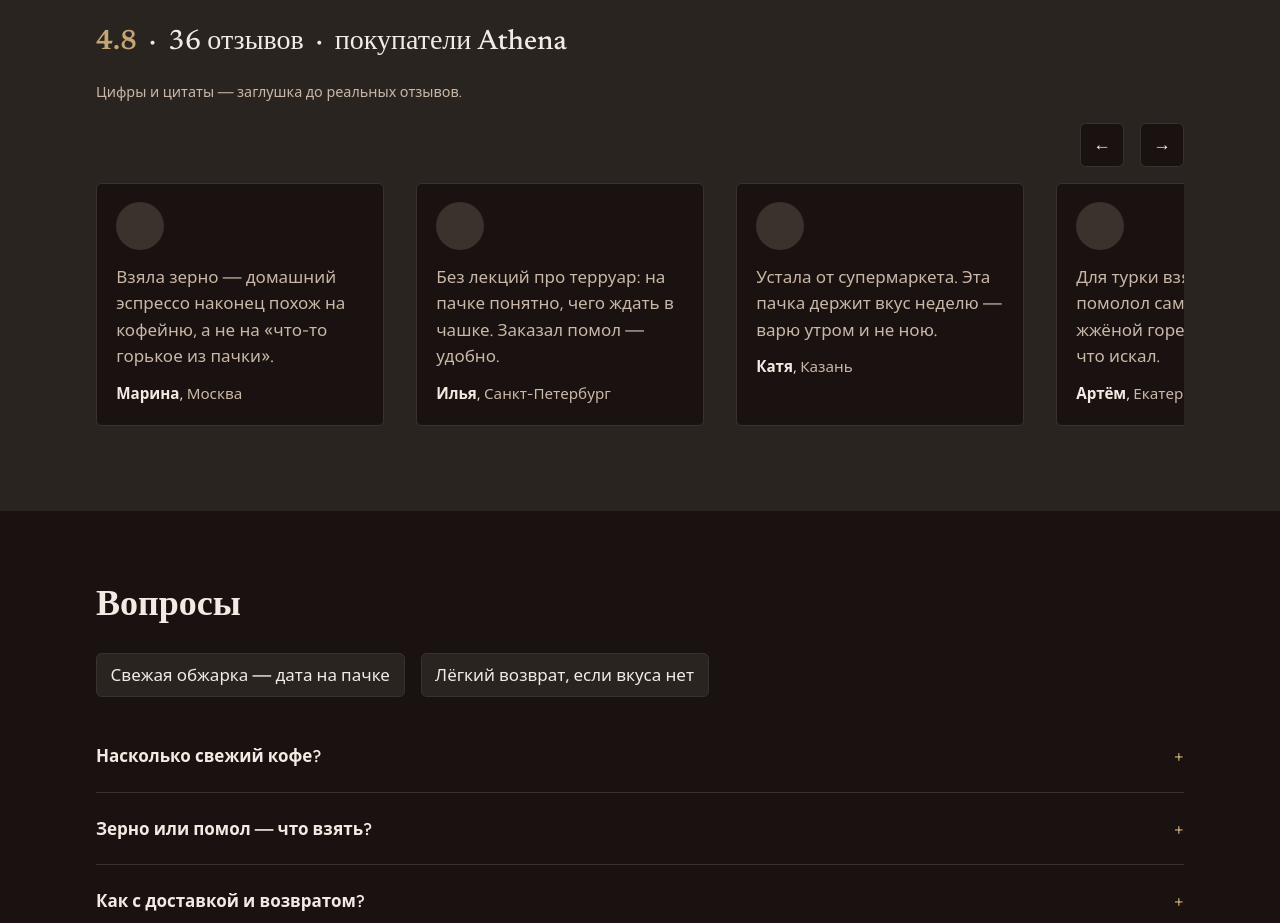
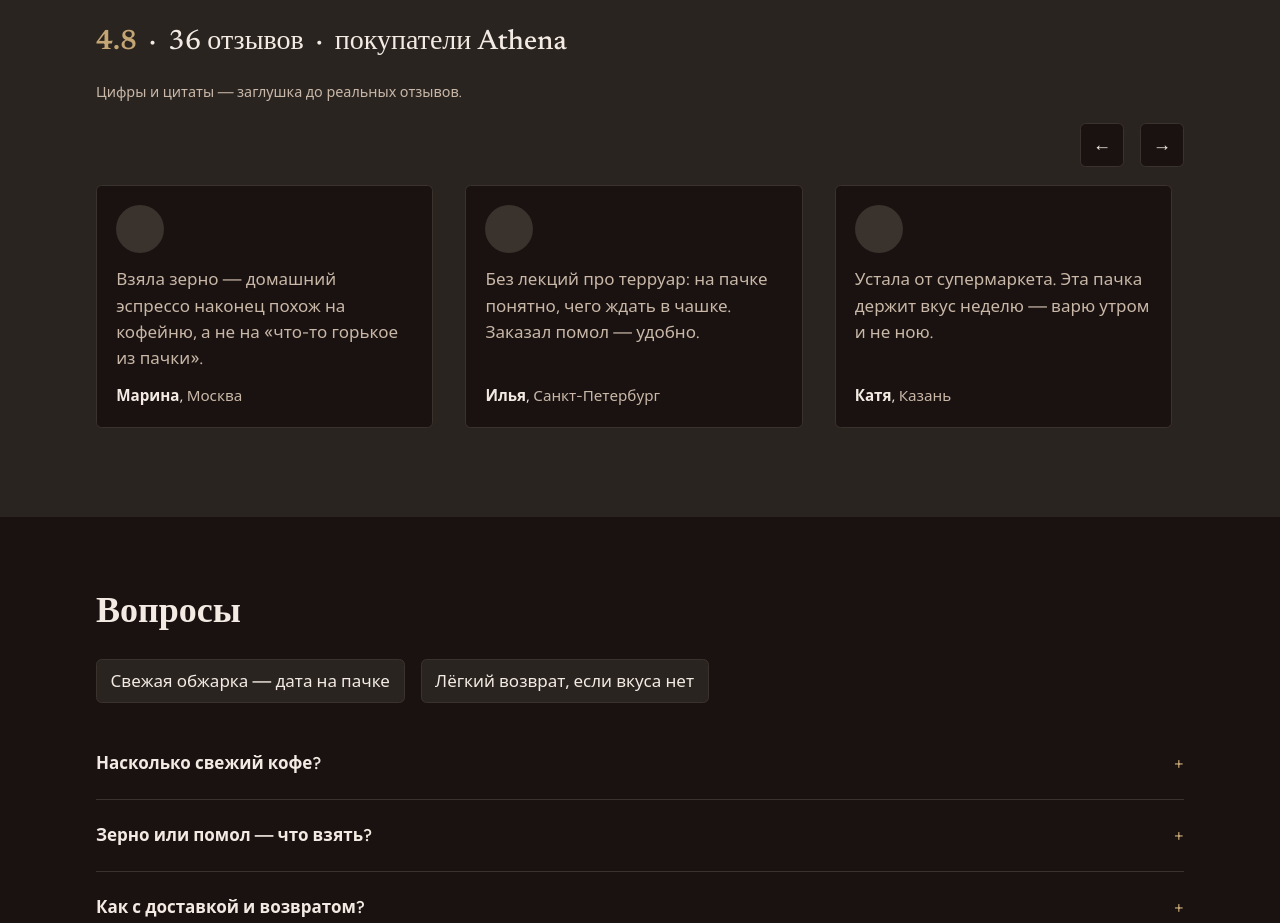
Before and after one commit to JustSnow/coffee-land, a plain HTML site: page index.html in a window 1280 px wide. Shown: the part 3020-3943 px from the top of the page. Drawn offline with Linux system fonts and the light colour scheme.

Commit message:
improve review block

```diff
--- a/css/styles.css
+++ b/css/styles.css
@@ -430,6 +430,7 @@ input:focus-visible {
   margin-bottom: 1.25rem;
 }
 
+/* Proof slider — mobile-first flex peek (not grid-auto-columns) */
 .testimonial-slider {
   margin-top: 0.5rem;
 }
@@ -452,7 +453,8 @@ input:focus-visible {
   border-radius: var(--radius-control);
   background: var(--color-base);
   color: var(--color-text);
-  font-size: 1.1rem;
+  font-size: 1.15rem;
+  line-height: 1;
   cursor: pointer;
   transition: background-color 0.2s ease, border-color 0.2s ease, color 0.2s ease;
 }
@@ -465,15 +467,19 @@ input:focus-visible {
 .testimonial-slider__track {
   list-style: none;
   margin: 0;
-  padding: 0 0 0.5rem;
-  display: grid;
-  grid-auto-flow: column;
-  grid-auto-columns: minmax(min(100%, 18rem), 22rem);
+  padding: 0.15rem 0 0.75rem;
+  display: flex;
+  flex-direction: row;
+  flex-wrap: nowrap;
+  align-items: stretch;
   gap: var(--gap);
   overflow-x: auto;
+  overscroll-behavior-x: contain;
   scroll-snap-type: x mandatory;
-  scroll-behavior: smooth;
+  scroll-padding-inline: 0;
   -webkit-overflow-scrolling: touch;
+  scrollbar-width: thin;
+  scrollbar-color: var(--color-stone-soft) transparent;
 }
 
 .testimonial-slider__track:focus-visible {
@@ -482,16 +488,24 @@ input:focus-visible {
 }
 
 .testimonial {
-  scroll-snap-align: start;
+  box-sizing: border-box;
+  flex: 0 0 85%;
+  width: 85%;
+  max-width: 85%;
   min-width: 0;
   margin: 0;
   padding: 1.15rem 1.2rem;
+  display: flex;
+  flex-direction: column;
+  scroll-snap-align: start;
+  scroll-snap-stop: always;
   background: var(--color-base);
   border: 1px solid var(--color-stone-soft);
   border-radius: var(--radius-control);
 }
 
 .testimonial__avatar {
+  flex: 0 0 auto;
   width: 3rem;
   height: 3rem;
   border-radius: 50%;
@@ -500,6 +514,7 @@ input:focus-visible {
 }
 
 .testimonial__quote {
+  flex: 1 1 auto;
   margin: 0 0 0.85rem;
 }
 
@@ -509,7 +524,9 @@ input:focus-visible {
 }
 
 .testimonial__meta {
+  flex: 0 0 auto;
   margin: 0;
+  margin-top: auto;
   font-size: 0.95rem;
   color: var(--color-text);
 }
@@ -520,6 +537,30 @@ input:focus-visible {
 
 .testimonial__city {
   color: var(--color-text-muted);
+}
+
+/* Tablet+: ~1.5–2 cards with peek of next */
+@media (min-width: 768px) {
+  .testimonial {
+    flex-basis: 46%;
+    width: 46%;
+    max-width: 46%;
+  }
+}
+
+/* Desktop: ~2.5–3 cards with peek */
+@media (min-width: 1024px) {
+  .testimonial {
+    flex-basis: 31%;
+    width: 31%;
+    max-width: 31%;
+  }
+}
+
+@media (prefers-reduced-motion: no-preference) {
+  .testimonial-slider__track {
+    scroll-behavior: smooth;
+  }
 }
 
 @media (prefers-reduced-motion: reduce) {
--- a/js/testimonial-slider.js
+++ b/js/testimonial-slider.js
@@ -7,26 +7,28 @@
 
   const step = () => {
     const slide = track.querySelector(".testimonial");
-    if (!slide) return track.clientWidth * 0.8;
-    const styles = getComputedStyle(track);
-    const gap = parseFloat(styles.columnGap || styles.gap) || 0;
+    if (!slide) return Math.max(track.clientWidth * 0.85, 1);
+    const gap = parseFloat(getComputedStyle(track).gap) || 0;
     return slide.getBoundingClientRect().width + gap;
+  };
+
+  const scrollByDir = (dir) => {
+    track.scrollBy({ left: dir * step(), behavior: "smooth" });
   };
 
   root.querySelectorAll("[data-dir]").forEach((btn) => {
     btn.addEventListener("click", () => {
-      const dir = btn.getAttribute("data-dir") === "prev" ? -1 : 1;
-      track.scrollBy({ left: dir * step(), behavior: "smooth" });
+      scrollByDir(btn.getAttribute("data-dir") === "prev" ? -1 : 1);
     });
   });
 
   track.addEventListener("keydown", (event) => {
     if (event.key === "ArrowRight") {
       event.preventDefault();
-      track.scrollBy({ left: step(), behavior: "smooth" });
+      scrollByDir(1);
     } else if (event.key === "ArrowLeft") {
       event.preventDefault();
-      track.scrollBy({ left: -step(), behavior: "smooth" });
+      scrollByDir(-1);
     }
   });
 })();
```
Also changed, not shown: 1 other file.
